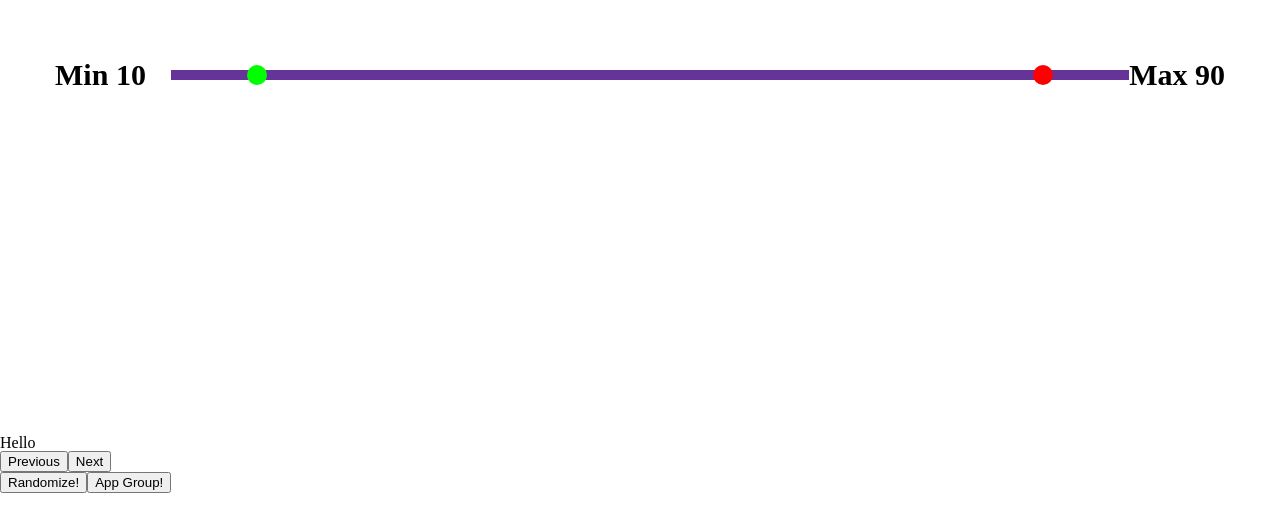
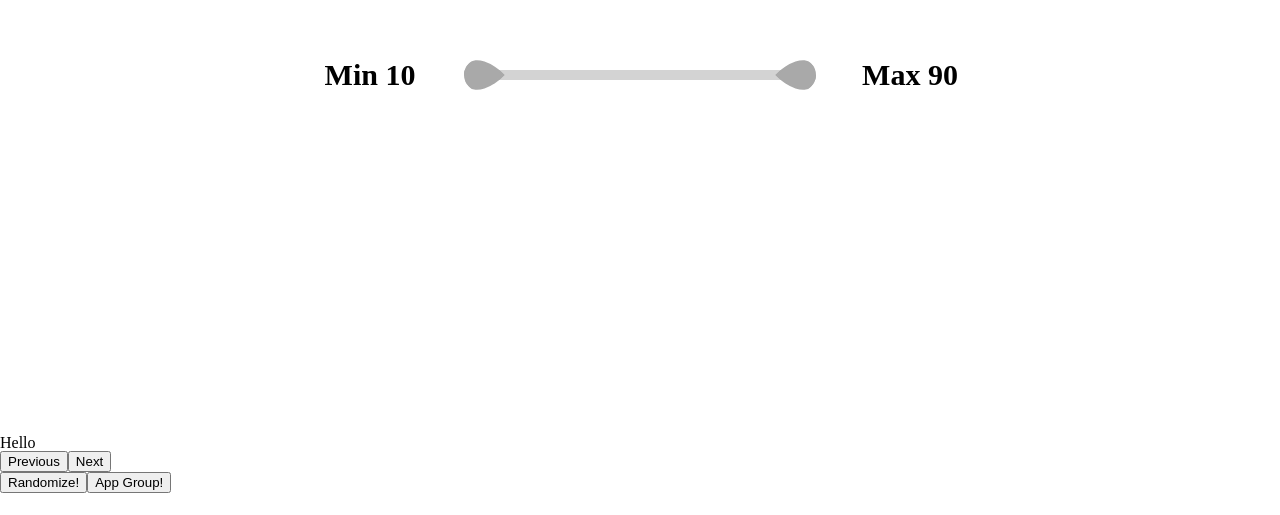
Before and after one commit to LiamMyles/polygon-art, a React (Create React App) app: page / in a window 1280 px wide. Shown: the part 285-800 px from the top of the page. Built offline with nearby package versions, Linux system fonts and the light colour scheme.

Commit message:
Add focus styling and adjust some other styling

```diff
--- a/src/components/MultiSlider.tsx
+++ b/src/components/MultiSlider.tsx
@@ -171,12 +171,12 @@ const handlePointerDrag = ({
 
 const SliderWrappingDiv = styled.div`
   display: grid;
-  grid-template-columns: 1fr 10fr 1fr;
+  grid-template-columns: 120px 400px 120px;
+  justify-items: center;
   grid-gap: 10px;
 `
 
 const SliderValueDiv = styled.div`
-  width: 100%;
   font-size: 30px;
   font-weight: bold;
 `
@@ -184,11 +184,24 @@ const SliderRailDiv = styled.div`
   display: flex;
   align-items: center;
   height: 10px;
-  width: 100%;
-  margin: 0 10px;
-  background-color: rebeccapurple;
+  width: calc(100% - 60px);
+  margin: 0 35px;
+  border-radius: 20px;
+  background-color: lightgrey;
   align-self: center;
   position: relative;
+  &.focus {
+    outline: none;
+    background: linear-gradient(
+      225deg,
+      rgb(63, 63, 63) 0%,
+      rgb(141, 141, 141) 25%,
+      rgb(255, 255, 255) 50%,
+      rgb(141, 141, 141) 75%,
+      rgb(63, 63, 63) 100%
+    );
+    border: solid grey 2px;
+  }
 `
 
 interface SliderRailThumbProps {
@@ -214,9 +227,9 @@ const SliderRailThumb: React.FC<SliderRailThumbProps> = ({
   const { currentMin, min, max, currentMax } = sliderState
   const style = {} as { left?: string; right?: string }
   if (isMinThumb) {
-    style.left = `calc(${(sliderState.currentMin / max) * 100}% - 10px)`
+    style.left = `calc(${(sliderState.currentMin / max) * 100}% - 20px)`
   } else {
-    style.right = `calc(${100 - (sliderState.currentMax / max) * 100}% - 10px)`
+    style.right = `calc(${100 - (sliderState.currentMax / max) * 100}% - 20px)`
   }
   return (
     <div
@@ -262,18 +275,27 @@ const SliderRailThumb: React.FC<SliderRailThumbProps> = ({
 
 const SliderRailThumbDiv = styled(SliderRailThumb)`
   position: absolute;
-  width: 20px;
-  height: 20px;
-  border-radius: 50px;
-  background-color: chartreuse;
+  width: 30px;
+  height: 30px;
+  border: solid darkgrey 2px;
+  background: darkgray;
+  border-radius: 50% 50% 100% 0% / 100% 50% 50% 0%;
+  &.focus {
+    background: linear-gradient(
+      225deg,
+      rgb(63, 63, 63) 0%,
+      rgb(141, 141, 141) 34%,
+      rgb(255, 255, 255) 100%
+    );
+    outline: none;
+    border: solid grey 2px;
+  }
 `
 const SliderRailThumbDivMin = styled(SliderRailThumbDiv)`
-  transform: translateX(-10px);
-  background-color: lime;
+  transform: translateX(-20px) rotate(225deg);
 `
 const SliderRailThumbDivMax = styled(SliderRailThumbDiv)`
-  transform: translateX(10px);
-  background-color: red;
+  transform: translateX(20px) rotate(45deg);
 `
 
 interface MultiSliderProps {
```
